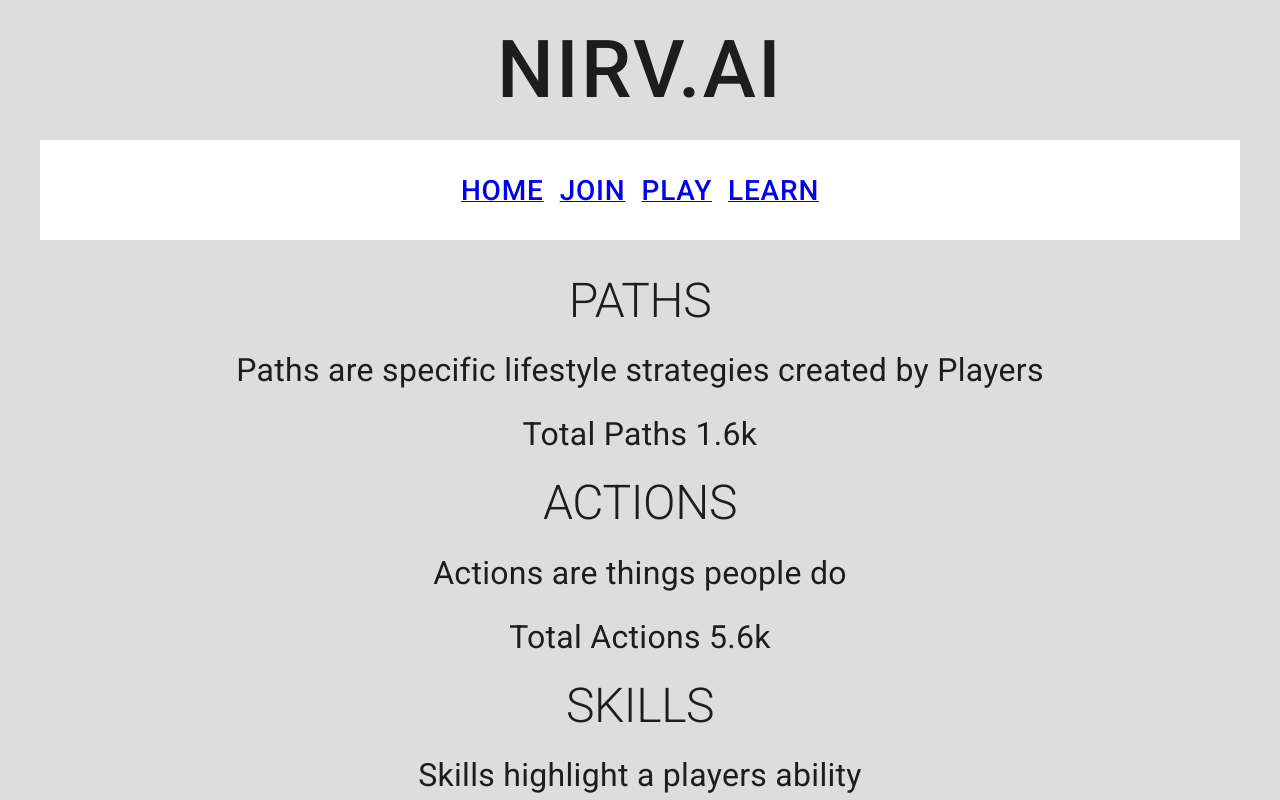
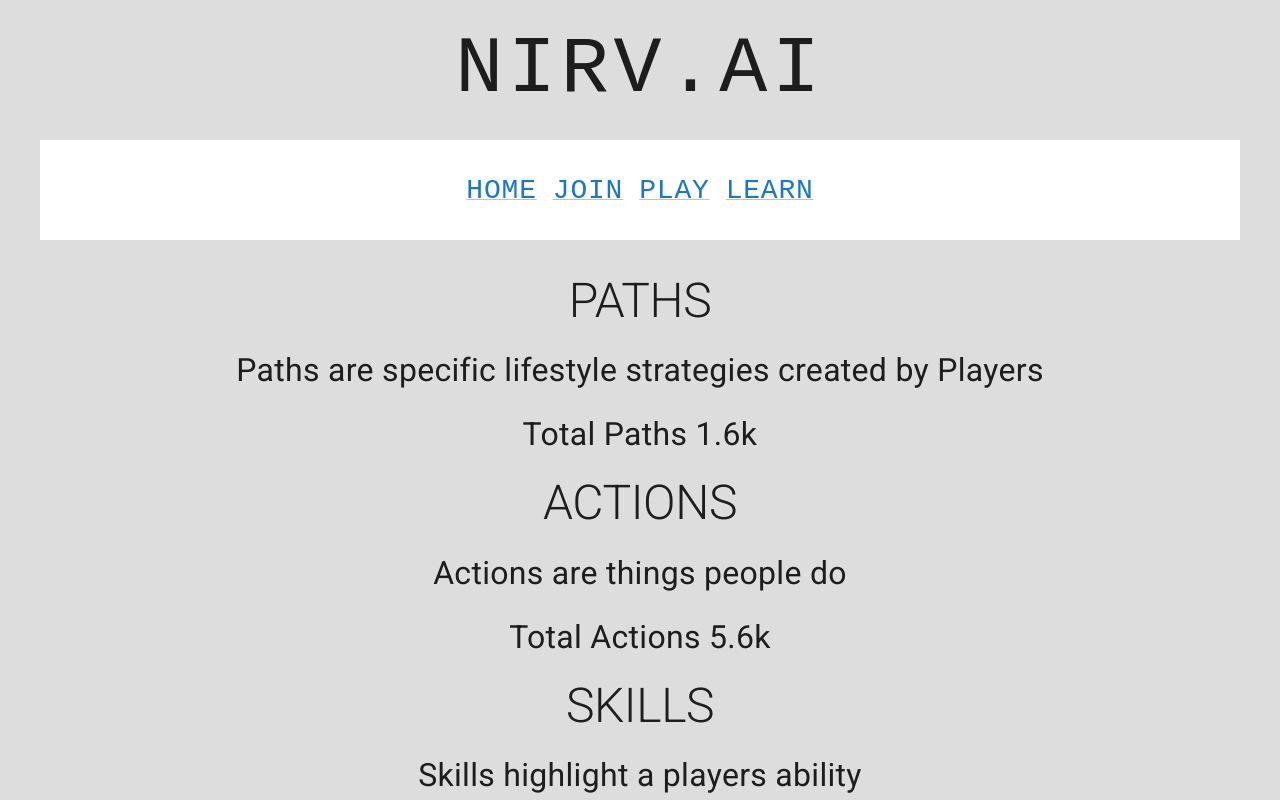
Before and after one commit to nirv-ai/ui, a React (Create React App) app: page /learn in a window 1280 px wide. Shown: the top 800 px of the page. Built offline with nearby package versions, Linux system fonts and the light colour scheme.

Commit message:
use mui/link for all links & remove boilerplate from player nav (still ugly tho)

```diff
--- a/src/Components/App/AppHeader/AppHeader.tsx
+++ b/src/Components/App/AppHeader/AppHeader.tsx
@@ -6,15 +6,19 @@ import React from "react";
 import { Grid } from "Library";
 import { AppHeaderLogoHuge } from "./AppHeaderLogo";
 import { AppHeaderNav } from "./AppHeaderNav";
-import { AuthnzContext } from "Data";
+import { AuthnzContext, PlayerContext } from "Data";
 
 export const AppHeader = () => {
-  const authnzContext = React.useContext(AuthnzContext);
+  const authData = React.useContext(AuthnzContext);
+  const playerData = React.useContext(PlayerContext);
 
   return (
     <Grid component="header" flexDirection="column" display="flex" mt="0">
-      <AppHeaderLogoHuge shouldRender={!authnzContext.THIS_PLAYER} />
-      <AppHeaderNav callsign={authnzContext.THIS_PLAYER} />
+      <AppHeaderLogoHuge shouldRender={!authData.THIS_PLAYER} />
+      <AppHeaderNav
+        callsign={authData?.THIS_PLAYER}
+        avatar={playerData?.THIS_PLAYER?.avatar}
+      />
     </Grid>
   );
 };
--- a/src/Components/App/AppHeader/AppHeaderLogo.tsx
+++ b/src/Components/App/AppHeader/AppHeaderLogo.tsx
@@ -13,6 +13,14 @@ export const AppHeaderLogoHuge: React.FC<AppHeaderLogoHugeInterface> = ({
 }) =>
   shouldRender ? (
     <Grid component="section">
-      <TextBold fontSize="64px">NIRV.ai</TextBold>
+      <TextBold
+        fontSize="64px"
+        sx={{
+          fontFamily: "monospace",
+          letterSpacing: ".3rem",
+        }}
+      >
+        NIRV.ai
+      </TextBold>
     </Grid>
   ) : null;
--- a/src/Components/App/AppHeader/AppHeaderNav/AppHeaderNav.tsx
+++ b/src/Components/App/AppHeader/AppHeaderNav/AppHeaderNav.tsx
@@ -13,10 +13,15 @@ import { AppHeaderPlayerNav } from "./AppHeaderPlayerNav";
 // }) => (isActive ? "active" : isPending ? "pending" : "");
 
 export interface AppHeaderNavInterface {
-  callsign: string;
+  callsign?: string;
+  avatar?: string;
 }
-export const AppHeaderNav: React.FC<AppHeaderNavInterface> = ({ callsign }) => {
-  if (callsign) return <AppHeaderPlayerNav callsign={callsign} />;
+export const AppHeaderNav: React.FC<AppHeaderNavInterface> = ({
+  callsign,
+  avatar,
+}) => {
+  if (callsign)
+    return <AppHeaderPlayerNav callsign={callsign} avatar={avatar} />;
 
   return <AppHeaderPublicNav />;
 };
--- a/src/Components/App/AppHeader/AppHeaderNav/AppHeaderPlayerNav.tsx
+++ b/src/Components/App/AppHeader/AppHeaderNav/AppHeaderPlayerNav.tsx
@@ -1,29 +1,29 @@
 import React from "react";
-import { Link } from "react-router-dom";
 import {
   AppBar,
   Toolbar,
-  IconButton,
+  IconButton, // TODO: move IconButton to library
   Menu,
   Container,
   Tooltip,
   MenuItem,
   Box,
+  Link,
 } from "@mui/material";
 // TODO: setup icons in library
 import MenuIcon from "@mui/icons-material/Menu";
-import AdbIcon from "@mui/icons-material/Adb";
-import { Stack, TextBold, P, Avatar, Button } from "Library";
+
+import { TextBold, Avatar, Button } from "Library";
 
 export interface AppHeaderPlayerNavInterface {
   callsign: string;
+  avatar?: string;
 }
+
 export const AppHeaderPlayerNav: React.FC<AppHeaderPlayerNavInterface> = ({
   callsign,
+  avatar,
 }) => {
-  const pages = ["home", callsign];
-  const settings = ["logout"];
-
   const [anchorElNav, setAnchorElNav] = React.useState<null | HTMLElement>(
     null
   );
@@ -48,26 +48,9 @@ export const AppHeaderPlayerNav: React.FC<AppHeaderPlayerNavInterface> = ({
 
   return (
     <AppBar position="static">
-      <Container maxWidth="xl">
+      <Container>
         <Toolbar disableGutters>
-          <AdbIcon sx={{ display: { xs: "none", md: "flex" }, mr: 1 }} />
-          <TextBold
-            variant="h6"
-            noWrap
-            sx={{
-              mr: 2,
-              display: { xs: "none", md: "flex" },
-              fontFamily: "monospace",
-              fontWeight: 700,
-              letterSpacing: ".3rem",
-              color: "inherit",
-              textDecoration: "none",
-            }}
-          >
-            LOGO
-          </TextBold>
-
-          <Box sx={{ flexGrow: 1, display: { xs: "flex", md: "none" } }}>
+          <Box display="flex" sx={{ flexGrow: 1 }}>
             <IconButton
               size="large"
               aria-label="account of current user"
@@ -92,50 +75,37 @@ export const AppHeaderPlayerNav: React.FC<AppHeaderPlayerNavInterface> = ({
               }}
               open={Boolean(anchorElNav)}
               onClose={handleCloseNavMenu}
-              sx={{
-                display: { xs: "block", md: "none" },
-              }}
             >
-              {pages.map((page) => (
-                <MenuItem key={page} onClick={handleCloseNavMenu}>
-                  <TextBold textAlign="center">{page}</TextBold>
-                </MenuItem>
-              ))}
+              <MenuItem onClick={handleCloseNavMenu}>
+                <Link href={`player/${callsign}`}>
+                  <TextBold fontSize="12px">profile</TextBold>
+                </Link>
+              </MenuItem>
+              <MenuItem onClick={handleCloseNavMenu}>
+                <Link href="learn">
+                  <TextBold fontSize="12px">learn</TextBold>
+                </Link>
+              </MenuItem>
             </Menu>
           </Box>
-          <AdbIcon sx={{ display: { xs: "flex", md: "none" }, mr: 1 }} />
           <TextBold
-            variant="h5"
             noWrap
+            display="flex"
             sx={{
               mr: 2,
-              display: { xs: "flex", md: "none" },
               flexGrow: 1,
               fontFamily: "monospace",
               fontWeight: 700,
               letterSpacing: ".3rem",
-              color: "inherit",
-              textDecoration: "none",
             }}
           >
-            LOGO
+            NIRV.ai
           </TextBold>
-          <Box sx={{ flexGrow: 1, display: { xs: "none", md: "flex" } }}>
-            {pages.map((page) => (
-              <Button
-                key={page}
-                onClick={handleCloseNavMenu}
-                sx={{ my: 2, color: "white", display: "block" }}
-              >
-                {page}
-              </Button>
-            ))}
-          </Box>
 
           <Box sx={{ flexGrow: 0 }}>
             <Tooltip title="Open settings">
               <IconButton onClick={handleOpenUserMenu} sx={{ p: 0 }}>
-                <Avatar alt="Remy Sharp" src="/static/images/avatar/2.jpg" />
+                <Avatar alt={`${callsign}'s avatar`} src={avatar} />
               </IconButton>
             </Tooltip>
             <Menu
@@ -154,11 +124,9 @@ export const AppHeaderPlayerNav: React.FC<AppHeaderPlayerNavInterface> = ({
               open={Boolean(anchorElUser)}
               onClose={handleCloseUserMenu}
             >
-              {settings.map((setting) => (
-                <MenuItem key={setting} onClick={handleCloseUserMenu}>
-                  <TextBold textAlign="center">{setting}</TextBold>
-                </MenuItem>
-              ))}
+              <MenuItem onClick={handleCloseUserMenu}>
+                <TextBold textAlign="center">logout</TextBold>
+              </MenuItem>
             </Menu>
           </Box>
         </Toolbar>
--- a/src/Components/App/AppHeader/AppHeaderNav/AppHeaderPublicNav.tsx
+++ b/src/Components/App/AppHeader/AppHeaderNav/AppHeaderPublicNav.tsx
@@ -1,8 +1,9 @@
 import React from "react";
-import { Link } from "react-router-dom";
+import { Link } from "@mui/material";
 
 import { Stack, TextBold } from "Library";
 
+const linkSx = { fontFamily: "monospace" };
 export const AppHeaderPublicNav = () => (
   <Stack
     direction="row"
@@ -13,17 +14,25 @@ export const AppHeaderPublicNav = () => (
       height: "100px",
     }}
   >
-    <Link to="/">
-      <TextBold fontSize="12px">home</TextBold>
+    <Link href="/">
+      <TextBold fontSize="12px" sx={linkSx}>
+        home
+      </TextBold>
     </Link>
-    <Link to="join/player">
-      <TextBold fontSize="12px">join</TextBold>
+    <Link href="join/player">
+      <TextBold fontSize="12px" sx={linkSx}>
+        join
+      </TextBold>
     </Link>
-    <Link to="play/player">
-      <TextBold fontSize="12px">play</TextBold>
+    <Link href="play/player">
+      <TextBold fontSize="12px" sx={linkSx}>
+        play
+      </TextBold>
     </Link>
-    <Link to="learn">
-      <TextBold fontSize="12px">learn</TextBold>
+    <Link href="learn">
+      <TextBold fontSize="12px" sx={linkSx}>
+        learn
+      </TextBold>
     </Link>
   </Stack>
 );
--- a/src/Components/Players/index.ts
+++ b/src/Components/Players/index.ts
@@ -1,3 +1,4 @@
+// TODO: joining/playing doesnt update context
 export * from "./PlayerDetail";
 export * from "./PlayerJoin";
 export * from "./PlayersAbout";
--- a/src/Theme/LinkBehavior.tsx
+++ b/src/Theme/LinkBehavior.tsx
@@ -6,6 +6,8 @@ import {
 
 /**
  * FYI: you can also just do <AnyMuiComponent component={NavLink} />
+ * @see https://mui.com/material-ui/guides/routing/
+ * use as import { Link, Button } from '@mui/material, <LinkOrButton href="poop">click me</LinkOrButton>
  */
 export const LinkBehavior = React.forwardRef<
   HTMLAnchorElement,
--- a/src/Theme/index.ts
+++ b/src/Theme/index.ts
@@ -1 +1,4 @@
 export * from "./Theme";
+
+// TODO: this is they to conditionally display things via css in mui, notice the `none` on md
+// ^ <Box sx={{ flexGrow: 1, display: { xs: "flex", md: "none" } }}>
```
